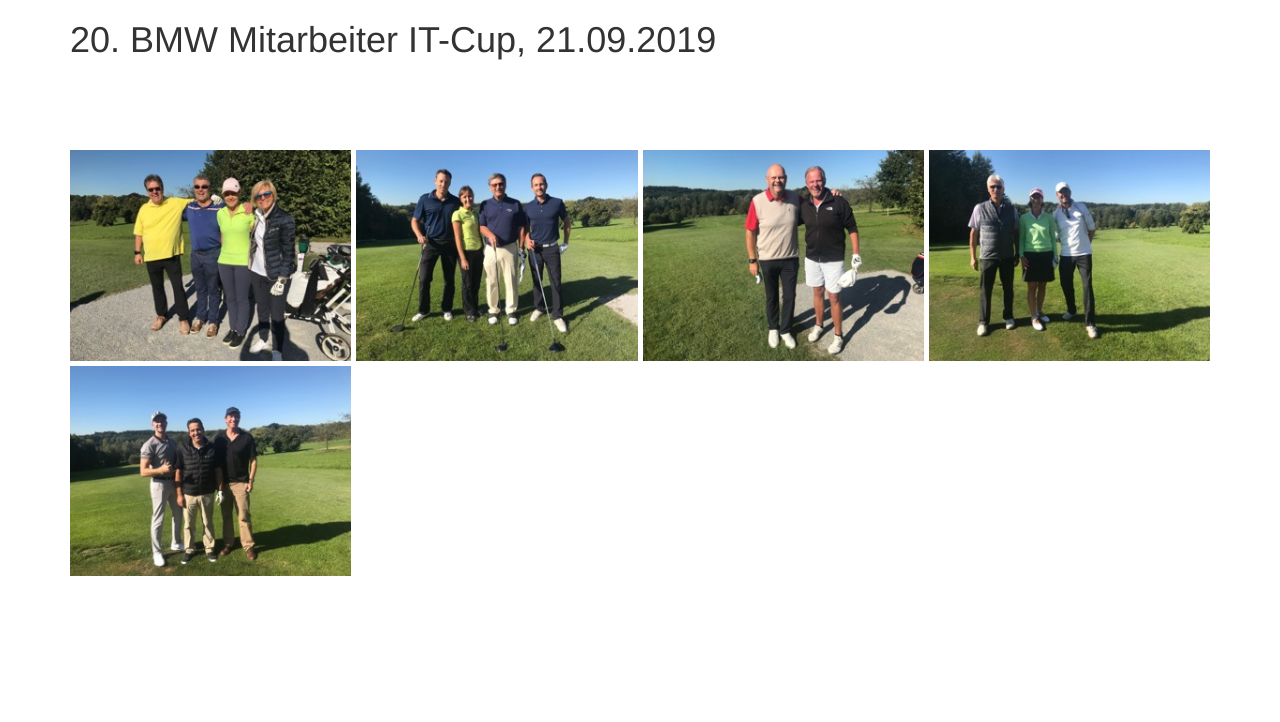
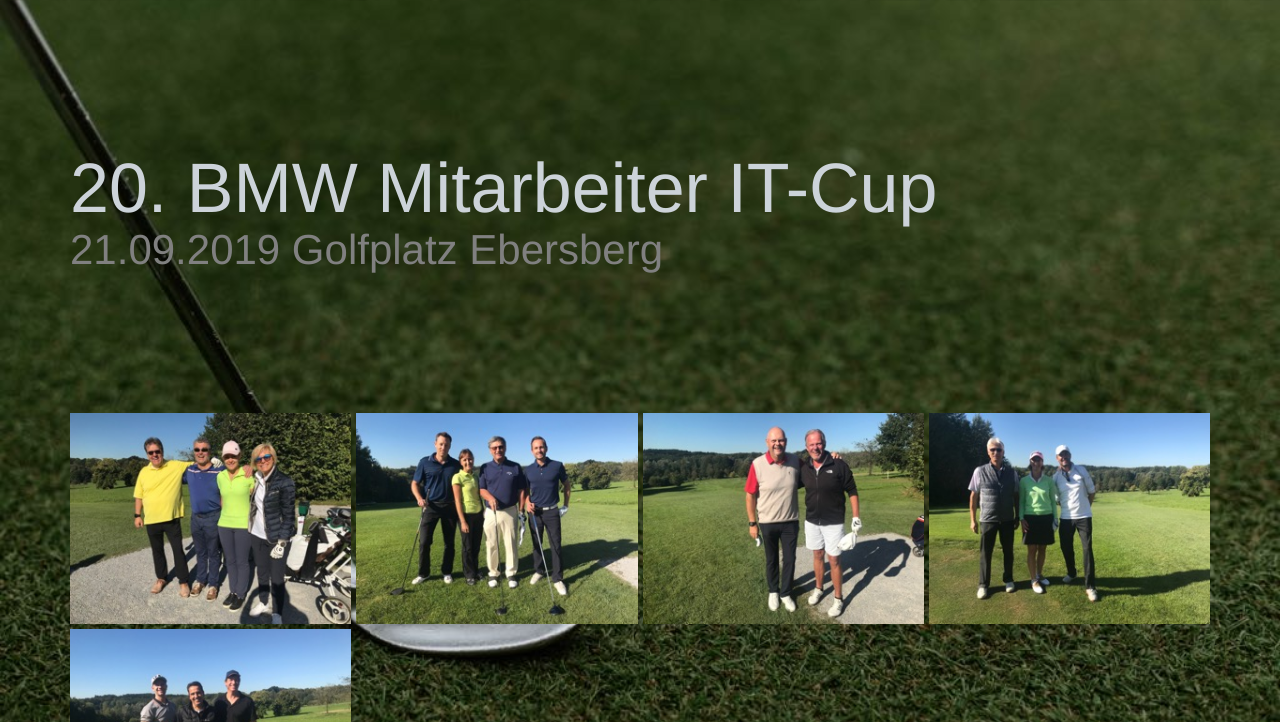
Before and after one commit to realDogbert/itcup-landingpage, a website: page 20190921/flights.html in a window 1280 px wide. Shown: the top 722 px of the page. Drawn offline with nearby package versions, Linux system fonts and the light colour scheme; files that its build step writes are made by us from their sources.

Commit message:
Added background to flight images page

```diff
--- a/20190921/flights.html
+++ b/20190921/flights.html
@@ -7,21 +7,27 @@
     <meta charset="utf-8">
 
     <link rel="stylesheet" href="https://maxcdn.bootstrapcdn.com/bootstrap/3.3.7/css/bootstrap.min.css">
-    <!-- <script src="https://ajax.googleapis.com/ajax/libs/jquery/3.2.1/jquery.min.js"></script> -->
+    <script src="https://ajax.googleapis.com/ajax/libs/jquery/3.2.1/jquery.min.js"></script>
     <script src="https://maxcdn.bootstrapcdn.com/bootstrap/3.3.7/js/bootstrap.min.js"></script>
 
-    <script src="list.js"></script>
     <link href="../style.css" rel="stylesheet" />
 
 </head>
 
 <body>
 
+    <div id="home">
+
+
+
     <div class="container">
 
-    <h1>20. BMW Mitarbeiter IT-Cup, 21.09.2019</h1>
+        <div class="header">
+                <h1>20. BMW Mitarbeiter IT-Cup</h1>
+                <h3>21.09.2019 Golfplatz Ebersberg</h3>
+        </div>
 
-    <div class="padding">
+
         <div class="picture-grid">
             <div class="grid-box"><a href="./img/20190921_BMW_IT-Cup_Flight1.jpg"><img src="./img/20190921_BMW_IT-Cup_Flight1_thumb.jpg"></a></div>
             <div class="grid-box"><a href="./img/20190921_BMW_IT-Cup_Flight2.jpg"><img src="./img/20190921_BMW_IT-Cup_Flight2_thumb.jpg"></a></div>
@@ -29,14 +35,17 @@
             <div class="grid-box"><a href="./img/20190921_BMW_IT-Cup_Flight4.jpg"><img src="./img/20190921_BMW_IT-Cup_Flight4_thumb.jpg"></a></div>
             <div class="grid-box"><a href="./img/20190921_BMW_IT-Cup_Flight5.jpg"><img src="./img/20190921_BMW_IT-Cup_Flight5_thumb.jpg"></a></div>
         </div>
-    </div>
 
-    <div class="padding">
         <div class="picture-grid">
             <div class="grid-box"><a href="./img/20190921_BMW_IT-Cup_Ergebnisse.jpg"><img src="./img/20190921_BMW_IT-Cup_Ergebnisse_thumb.jpg"></a></div>
             <div class="grid-box"><a href="./img/20190921_BMW_IT-Cup_Sieger.jpg"><img src="./img/20190921_BMW_IT-Cup_Sieger_thumb.jpg"></a></div>
         </div>
-    </div>
+
+</div>
+
+
+
+</div>
 
 </body>
 
--- a/style.css
+++ b/style.css
@@ -1,7 +1,10 @@
 html, body {
 	height: 100%;
 	width: 100%;
+	margin: 0;
+	padding: 0;
 }
+
 
 p {
 	font-size: 1.2em;
@@ -11,6 +14,7 @@
 label {
 	font-size: 1.5em;
 }
+
 strong {
 	color: black;
 }
@@ -50,6 +54,25 @@
 
 .landing-text .actions {
 	margin-top: 25px;
+}
+
+.header {
+	text-align: left;
+	vertical-align: top;
+
+	padding-top: 130px;
+}
+
+.header h1 {
+	font-size: 5em;
+	margin-bottom: 0;
+	color: #CCD3D9;
+}
+
+.header h3 {
+	margin-top: 0;
+	color: gray;
+	font-size: 3em;
 }
 
 .padding {
@@ -110,23 +133,20 @@
 	height: 400px;
 }
 
-/* Optional: Makes the sample page fill the window. */
-html, body {
-	height: 100%;
-	margin: 0;
-	padding: 0;
-}
 
 .picture-grid {
     display: grid;
     grid-template-columns: repeat(auto-fill, minmax(240px, 1fr));
     justify-items: center;
     grid-gap: 5px;
-    grid-row-gap: 5px;
+	grid-row-gap: 5px;
+
+	padding-top: 130px;
 }
 
 .grid-box img {
-    width: 100%;
+	width: 100%;
+	border-color: white;
 }
 
 
@@ -146,71 +166,3 @@
 	}
 
 }
-
-/*--- iOS Landing Page Fix
-section {
- 	position: relative;
- 	width: 100%;
- 	height: 100%;
- 	display: table;
-}
-.home-wrap {
- 	clip: rect(0, auto, auto, 0);
- 	position: absolute;
- 	top: 0;
- 	left: 0;
- 	width: 100%;
- 	height: 100%;
-}
-#home {
-	background-image: url('img/mountains.jpeg');
- 	position: fixed;
- 	display: table;
- 	top: 0;
- 	left: 0;
- 	width: 100%;
-	height: 100%;
-	background-size: cover;
-	background-position: center center;
-	-webkit-transform: translateZ(0);
-          transform: translateZ(0);
-	will-change: transform;
-	z-index: -1;
-}
-.landing-text {
-	z-index: 100;
-	display: table-cell;
-	text-align: center;
-	vertical-align: middle;
-}
---*/
-
-/*--- iOS Fixed Image Fix
-figure {
-	position: relative;
-	width: 100%;
-	height: 60%;
-}
-.fixed-wrap {
-	clip: rect(0, auto, auto, 0);
-	position: absolute;
-	top: 0;
-	left: 0;
-	width: 100%;
-	height: 100%;
-}
-#fixed {
-	background-image: url('img/background.jpg');
-	position: fixed;
-	display: block;
-	top: 0;
-	left: 0;
-	width: 100%;
-	height: 100%;
-	background-size: cover;
-	background-position: center center;
-	-webkit-transform: translateZ(0);
-          transform: translateZ(0);
-	will-change: transform;
-}
---*/
```
